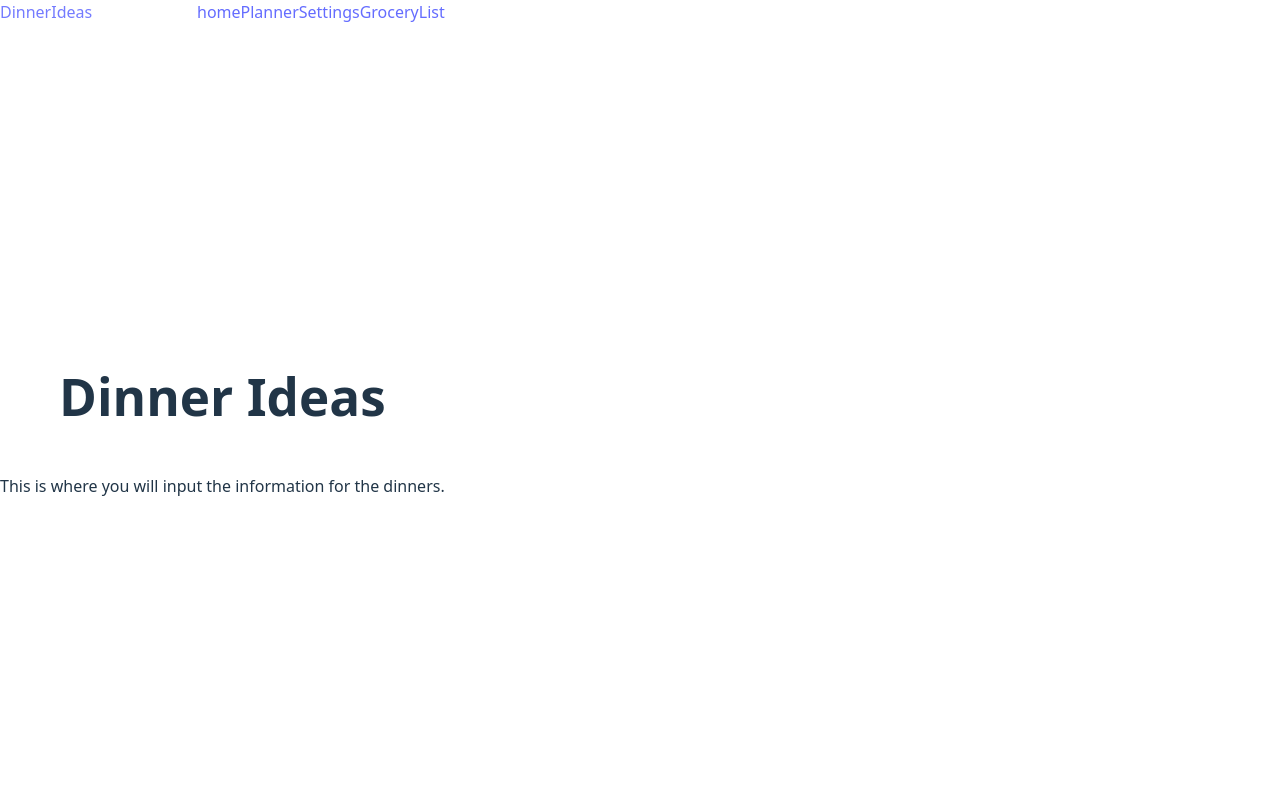
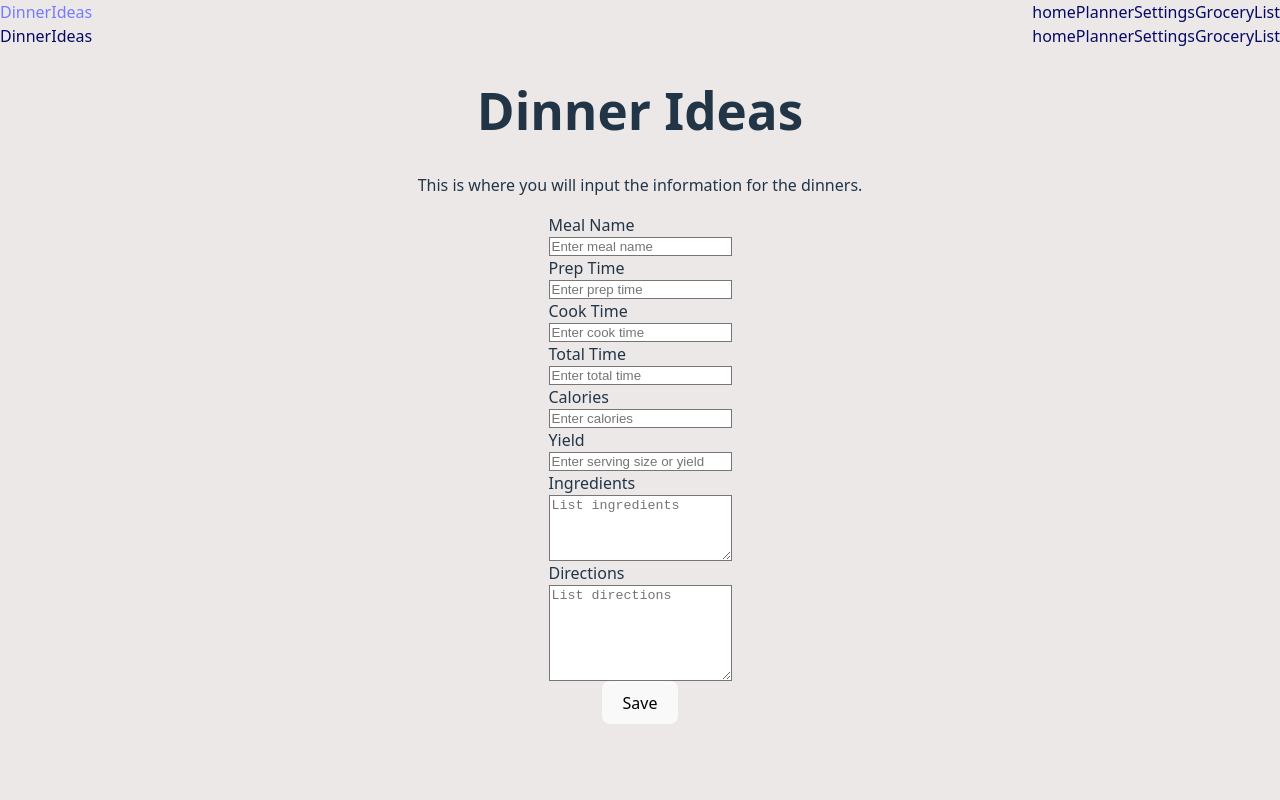
Before and after one commit to james3roberts/dinner-ideas, a React (Vite) app in the folder dinner-ideas/: page /DinnerIdeas in a window 1280 px wide. Shown: the top 800 px of the page. Built offline with nearby package versions, Linux system fonts and the light colour scheme.

Commit message:
fixed some styling and built input form for dinner list

```diff
--- /dev/null
+++ b/dinner-ideas/src/components/Layout.tsx
@@ -0,0 +1,21 @@
+import Navbar from './Navbar';
+
+interface LayoutProps {
+  children: React.ReactNode;
+}
+
+function Layout({ children }: LayoutProps) {
+  return (
+    <>
+      <Navbar />
+      <div className="px-4 py-8">
+        <div className="w-full max-w-2xl bg-white p-8 rounded-lg shadow-md mx-auto">
+          {children}
+          {children}
+        </div>
+      </div>
+    </>
+  );
+}
+
+export default Layout;
--- a/dinner-ideas/src/index.css
+++ b/dinner-ideas/src/index.css
@@ -19,19 +19,19 @@
 
 a {
   font-weight: 500;
-  color: #646cff;
+  color: #050a67;
   text-decoration: inherit;
 }
 a:hover {
-  color: #535bf2;
+  color: #099322;
 }
 
 body {
   margin: 0;
-  display: flex;
-  place-items: center;
   min-width: 320px;
   min-height: 100vh;
+  background-color: #ede8e8;
+  color: #213547;
 }
 
 h1 {
--- a/dinner-ideas/src/pages/DinnerIdeas.tsx
+++ b/dinner-ideas/src/pages/DinnerIdeas.tsx
@@ -1,15 +1,115 @@
-// src/pages/Planner.tsx
 import Navbar from '../components/Navbar';
+import Layout from '../components/Layout';
 
 function DinnerIdeas() {
   return (
+    <Layout>
       <>
         <Navbar />
-      <div className="flex flex-col items-center justify-center min-h-screen">
+        <div className="bg-gray-100 min-h-screen flex flex-col items-center py-8">
+          <div className="text-center mb-8">
             <h1 className="text-5xl font-bold mb-4">Dinner Ideas</h1>
             <p className="text-lg">This is where you will input the information for the dinners.</p>
           </div>
+          <div className="px-4 py-8">
+            {/* CENTERED FORM */}
+            <div className="w-full max-w-2xl bg-white p-8 rounded-lg shadow-md mx-auto">
+              <form className="flex flex-col space-y-4">
+                {/* Meal Name */}
+                <div className="flex flex-col">
+                  <label className="mb-1 font-semibold">Meal Name</label>
+                  <input
+                    type="text"
+                    className="border border-gray-300 p-2 rounded"
+                    placeholder="Enter meal name"
+                  />
+                </div>
+
+                {/* Prep Time */}
+                <div className="flex flex-col">
+                  <label className="mb-1 font-semibold">Prep Time</label>
+                  <input
+                    type="text"
+                    className="border border-gray-300 p-2 rounded"
+                    placeholder="Enter prep time"
+                  />
+                </div>
+
+                {/* Cook Time */}
+                <div className="flex flex-col">
+                  <label className="mb-1 font-semibold">Cook Time</label>
+                  <input
+                    type="text"
+                    className="border border-gray-300 p-2 rounded"
+                    placeholder="Enter cook time"
+                  />
+                </div>
+
+                {/* Total Time */}
+                <div className="flex flex-col">
+                  <label className="mb-1 font-semibold">Total Time</label>
+                  <input
+                    type="text"
+                    className="border border-gray-300 p-2 rounded"
+                    placeholder="Enter total time"
+                  />
+                </div>
+
+                {/* Calories */}
+                <div className="flex flex-col">
+                  <label className="mb-1 font-semibold">Calories</label>
+                  <input
+                    type="number"
+                    className="border border-gray-300 p-2 rounded"
+                    placeholder="Enter calories"
+                  />
+                </div>
+
+                {/* Yield */}
+                <div className="flex flex-col">
+                  <label className="mb-1 font-semibold">Yield</label>
+                  <input
+                    type="number"
+                    className="border border-gray-300 p-2 rounded"
+                    placeholder="Enter serving size or yield"
+                  />
+                </div>
+
+                {/* Ingredients */}
+                <div className="flex flex-col">
+                  <label className="mb-1 font-semibold">Ingredients</label>
+                  <textarea
+                    className="border border-gray-300 p-2 rounded"
+                    placeholder="List ingredients"
+                    rows={4}
+                  />
+                </div>
+
+                {/* Directions */}
+                <div className="flex flex-col">
+                  <label className="mb-1 font-semibold">Directions</label>
+                  <textarea
+                    className="border border-gray-300 p-2 rounded"
+                    placeholder="List directions"
+                    rows={6}
+                  />
+                </div>
+
+                {/* Save Button */}
+                <div className="flex justify-center pt-4">
+                  <button
+                    type="submit"
+                    className="bg-blue-600 hover:bg-blue-700 text-white font-bold py-2 px-6 rounded"
+                  >
+                    Save
+                  </button>
+                </div>
+              </form>
+            </div>
+          </div>
+        </div>
       </>
+    </Layout>
   );
 }
 
```
Lines whose indentation alone changed are shown as unchanged.
